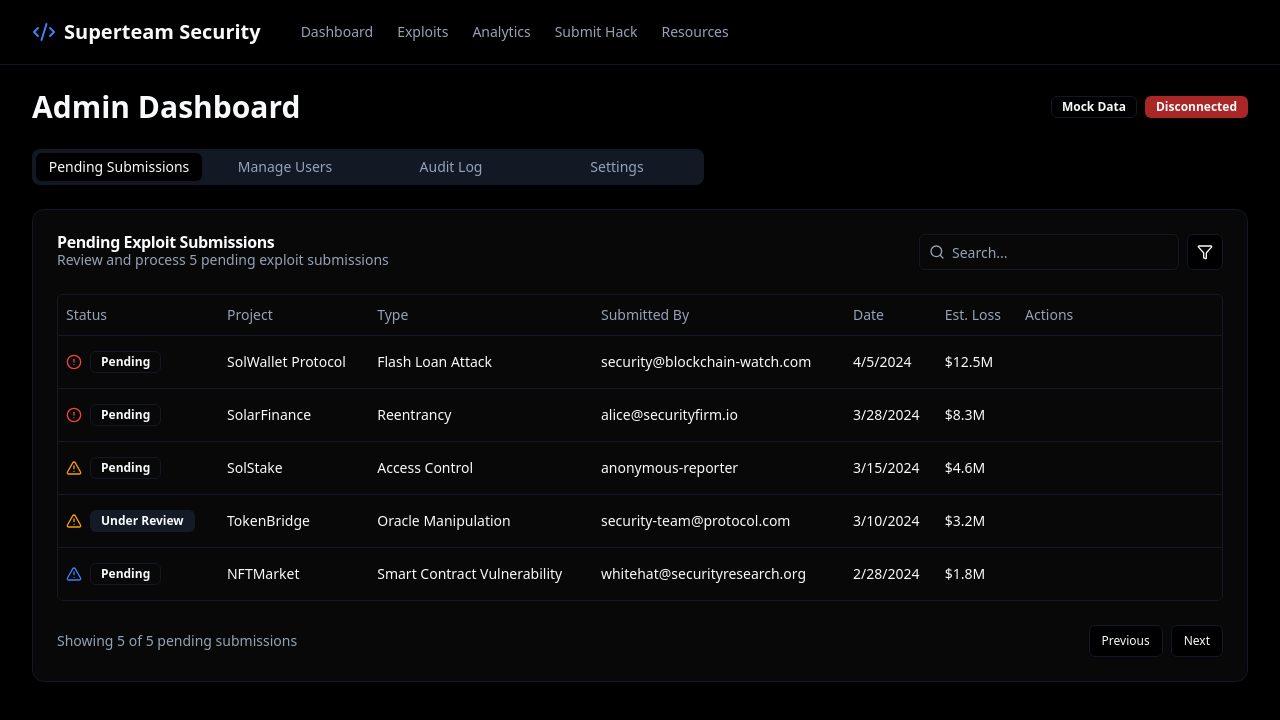
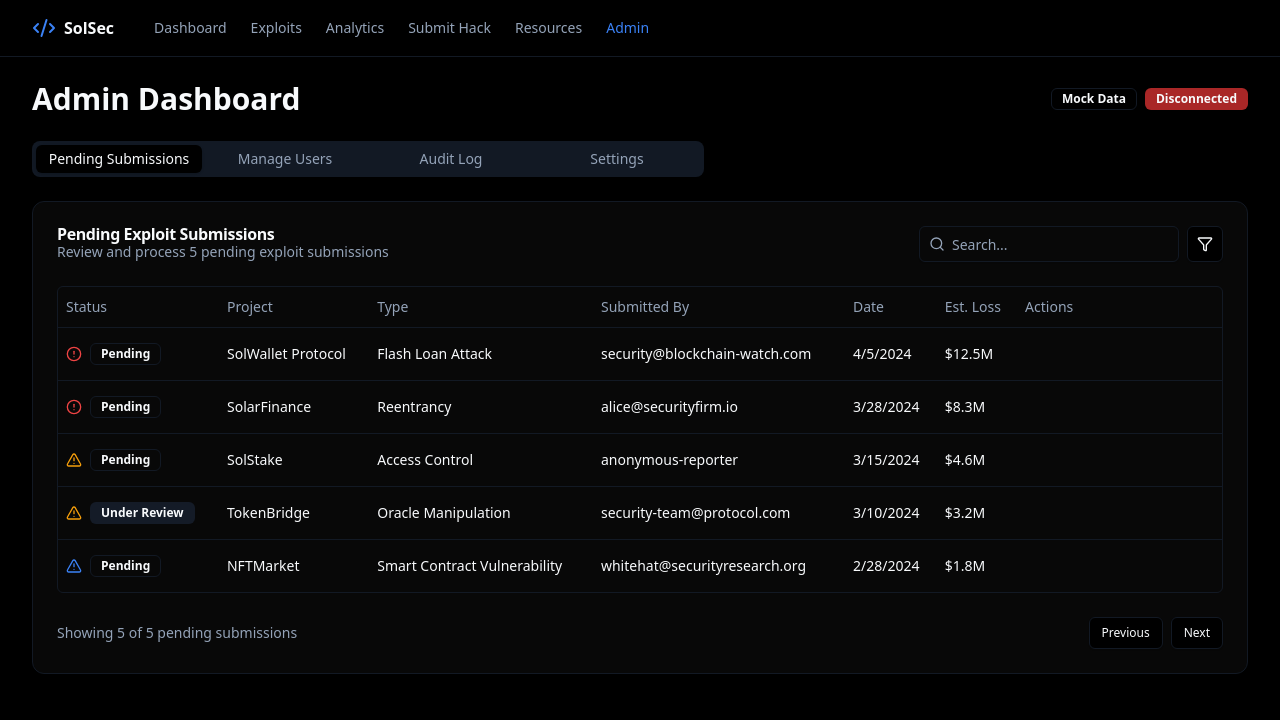
Before and after one commit to mitgajera/solana-security-dashboard, a Next.js app: page /admin in a window 1280 px wide. Shown: the top 720 px of the page. Built offline with nearby package versions, Linux system fonts and the light colour scheme.

Commit message:
feat: update project name and version in package.json; enhance Navbar with Admin link and UI adjustments

```diff
--- a/package.json
+++ b/package.json
@@ -1,6 +1,6 @@
 {
-  "name": "nextjs-shadcn",
-  "version": "0.1.0",
+  "name": "solana-security-dashboard",
+  "version": "1.0.0",
   "private": true,
   "type": "module",
   "scripts": {
--- a/src/components/layout/navbar.tsx
+++ b/src/components/layout/navbar.tsx
@@ -2,7 +2,7 @@
 
 import Link from "next/link"
 import { usePathname } from "next/navigation"
-import { Code2Icon, Menu, X } from "lucide-react"
+import { Code2Icon, Menu, X, ShieldIcon } from "lucide-react"
 import { useState } from "react"
 import { Button } from "@/components/ui/button"
 
@@ -10,21 +10,21 @@ export function Navbar() {
   const pathname = usePathname()
   const [isMenuOpen, setIsMenuOpen] = useState(false)
 
-  const toggleMenu = () => setIsMenuOpen(!isMenuOpen)
+  const toggleMenu = () => {
+    setIsMenuOpen(!isMenuOpen)
+  }
 
   return (
-    <header className="sticky top-0 z-50 w-full border-b bg-background/95 backdrop-blur supports-[backdrop-filter]:bg-background/60">
-      <div className="container flex h-16 items-center justify-between">
-        <div className="flex items-center gap-6 md:gap-10">
+    <header className="border-b border-border sticky top-0 bg-background z-50">
+      <div className="container flex items-center justify-between py-3 sm:py-4">
+        <div className="flex items-center gap-6 sm:gap-10">
           <Link href="/" className="flex items-center space-x-2">
             <Code2Icon className="h-6 w-6 text-primary" />
-            <span className="font-bold text-xl">
-              Superteam Security
-            </span>
+            <span className="font-bold">SolSec</span>
           </Link>
 
           {/* Desktop Navigation */}
-          <nav className="hidden gap-6 md:flex">
+          <nav className="hidden md:flex items-center gap-6">
             <Link
               href="/"
               className={`text-sm font-medium transition-colors hover:text-primary ${
@@ -64,6 +64,14 @@ export function Navbar() {
               }`}
             >
               Resources
+            </Link>
+            <Link
+              href="/admin"
+              className={`text-sm font-medium transition-colors hover:text-primary flex items-center gap-1 ${
+                pathname === '/admin' ? 'text-primary font-bold' : 'text-muted-foreground'
+              }`}
+            >
+              Admin
             </Link>
           </nav>
         </div>
@@ -117,7 +125,7 @@ export function Navbar() {
               }`}
               onClick={() => setIsMenuOpen(false)}
             >
-              Submit Hack
+              Submit
             </Link>
             <Link
               href="/resources"
@@ -128,6 +136,15 @@ export function Navbar() {
             >
               Resources
             </Link>
+            <Link
+              href="/admin"
+              className={`py-3 text-sm font-medium transition-colors hover:text-primary flex items-center gap-2 ${
+                pathname === '/admin' ? 'text-primary font-bold' : 'text-muted-foreground'
+              }`}
+              onClick={() => setIsMenuOpen(false)}
+            >
+              Admin
+            </Link>
           </nav>
         </div>
       )}
```
